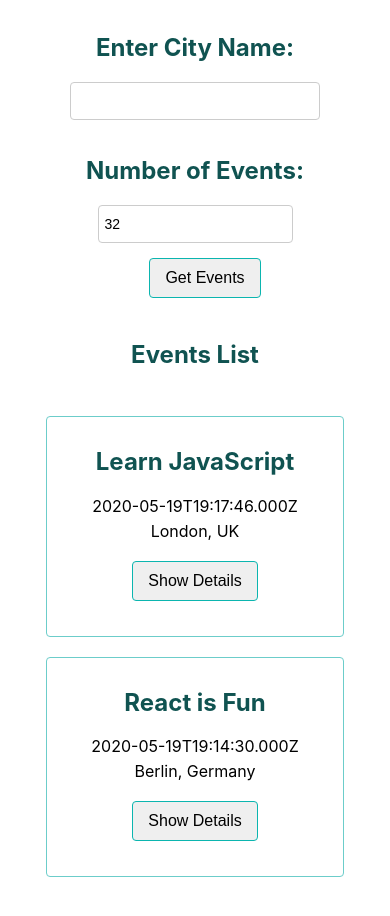
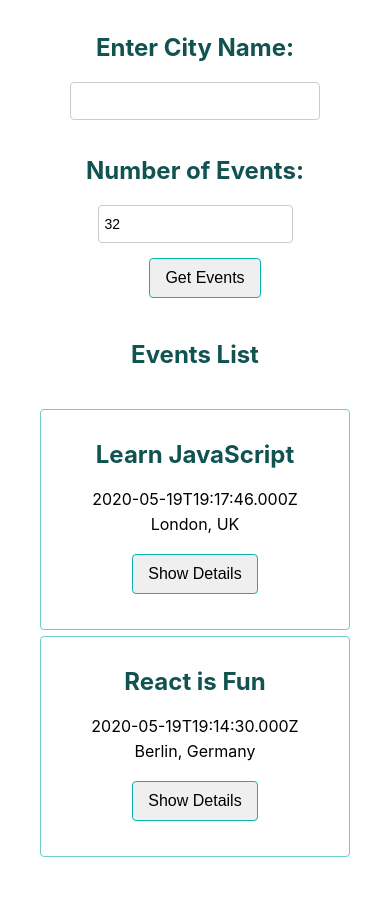
Before and after one commit to Priyanka-koraganji/meet-project, a React (Create React App) app: page / in a window 390 px wide. Shown: the top 916 px of the page. Built offline with nearby package versions, Linux system fonts and the light colour scheme; what atatus-spa would draw is missing.

Commit message:
fixed stylings

```diff
--- a/src/App.css
+++ b/src/App.css
@@ -146,14 +146,15 @@ input[type="textbox"] {
 
 @media only screen and (max-width: 992px) {
   .EventList>li {
-    width: 100%;
+    width: 98%;
+    margin: 1%;
   }
 }
 
 @media only screen and (min-width: 992px) {
   .EventList>li {
     width: 48%;
-    margin: 0;
+    margin: 1%;
   }
 }
 
--- a/src/mock-data.js
+++ b/src/mock-data.js
@@ -78,6 +78,7 @@ const mockData = [
         "eventType": "default"
     },
 
+
 ]
 //mockData = JSON.parse(JSON.stringify(mockData));
 export { mockData };
```
